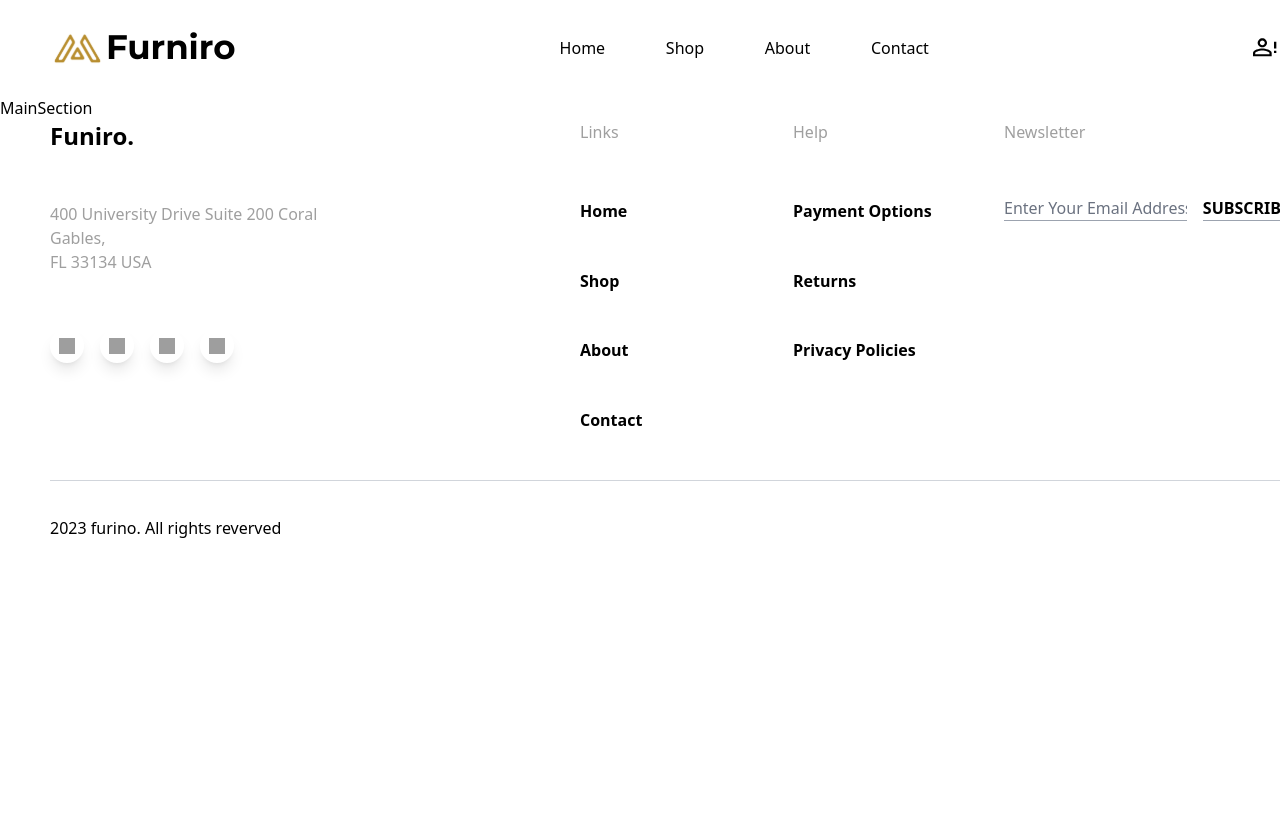
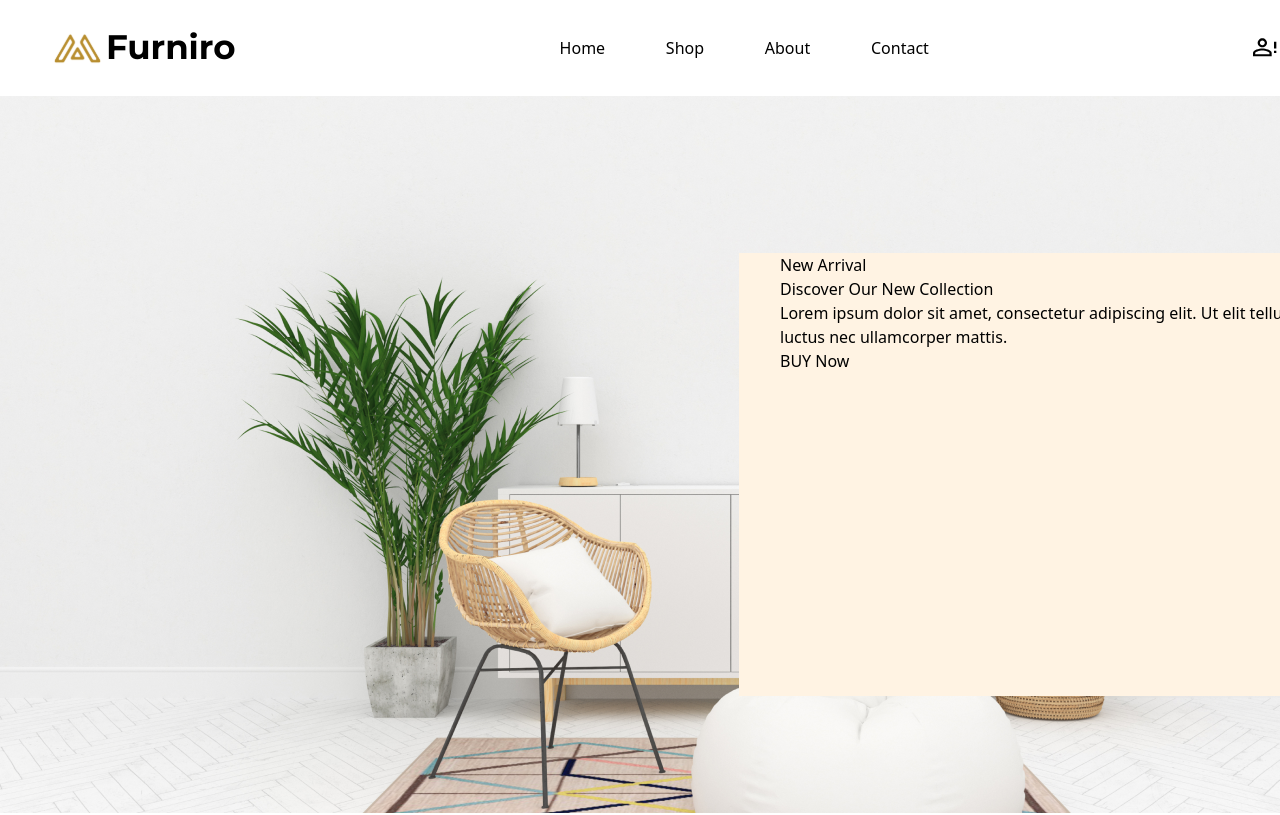
Before and after one commit to OrleanSousa/3-Compass-Challenge, a React (Vite) app: page / in a window 1280 px wide. Shown: the top 815 px of the page. Built offline with nearby package versions, Linux system fonts and the light colour scheme; grey boxes are pictures that could not be loaded.

Commit message:
feat: structure main section

```diff
--- a/src/components/footer/Footer.tsx
+++ b/src/components/footer/Footer.tsx
@@ -6,7 +6,7 @@ import TwitterVector from '../../assets/twitterVector.svg'
 
 const Footer = () => {
   return (
-    <div className="w-[1440px] h-[505px] flex justify-center pr-[100px]">
+    <div className="w-[1440px] h-[505px] flex justify-center ">
       <div className="w-[1240px] h-[419px]">
         <div className='flex flex-row justify-between '>
           <div className='w-[285px] flex flex-col '>
--- a/src/components/homepage/mainsection/MainSection.tsx
+++ b/src/components/homepage/mainsection/MainSection.tsx
@@ -1,8 +1,17 @@
-import React from 'react'
 
 const MainSection = () => {
   return (
-    <div>MainSection</div>
+    <div className="w-[1440px] h-[717px] bg-backgroudHome pt-[157px] pl-[739px]">
+        <div className="flex w-[643px] h-[443px] bg-backOrange justify-center">
+            <div className="w-[561px] h-[344px]">
+                <p>New Arrival</p>
+                <h1>Discover Our New Collection</h1>
+                <p>Lorem ipsum dolor sit amet, consectetur adipiscing elit.
+                Ut elit tellus, luctus nec ullamcorper mattis.</p>
+                <button>BUY Now</button>
+            </div>
+        </div>
+    </div>
   )
 }
 
--- a/tailwind.config.js
+++ b/tailwind.config.js
@@ -13,6 +13,10 @@ export default {
         black17: 'rgba(0, 0, 0, 0.17)',
         gray50: '#9F9F9F',
         black1: '#000000',
+        backOrange: '#FFF3E3'
+      },
+      backgroundImage: {
+        'backgroudHome': "url('./src/assets/scandinavian-interior-mockup-wall-decal-background 1.png')",
 
       }
     },
```
